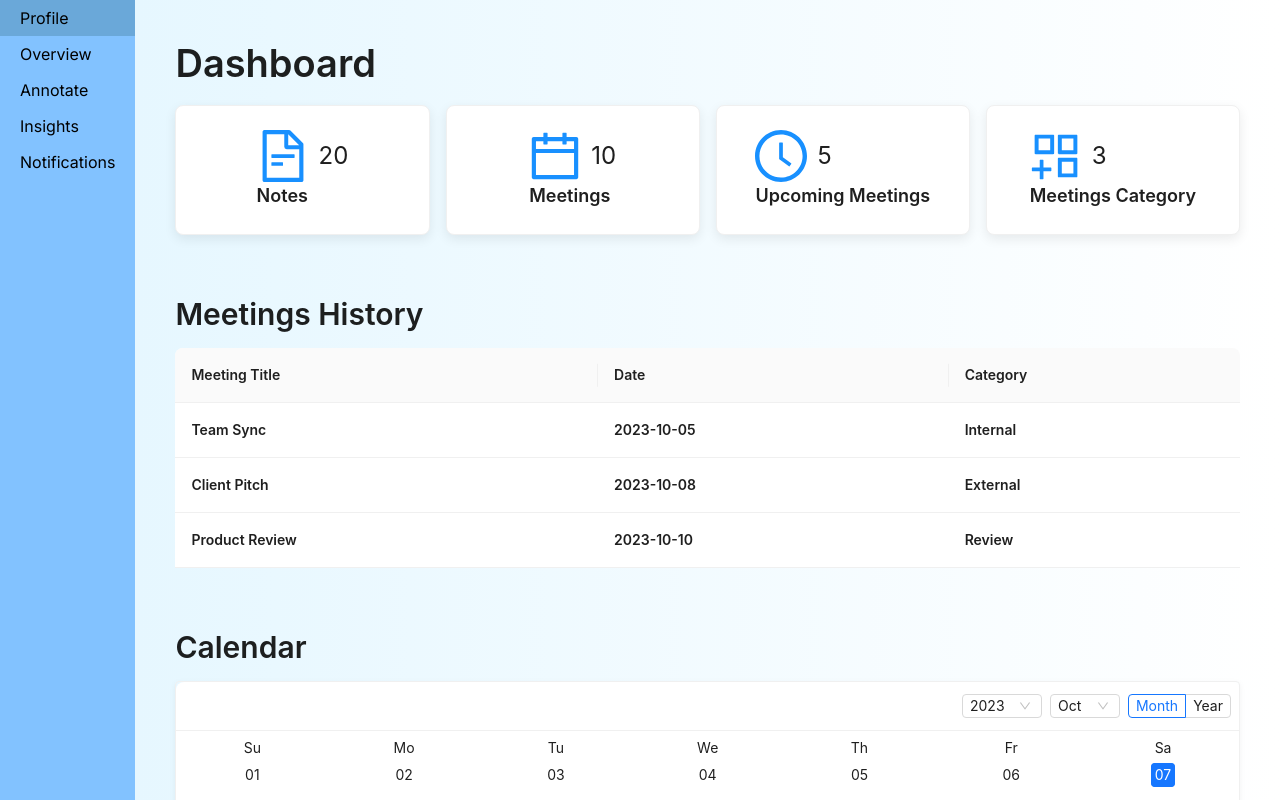
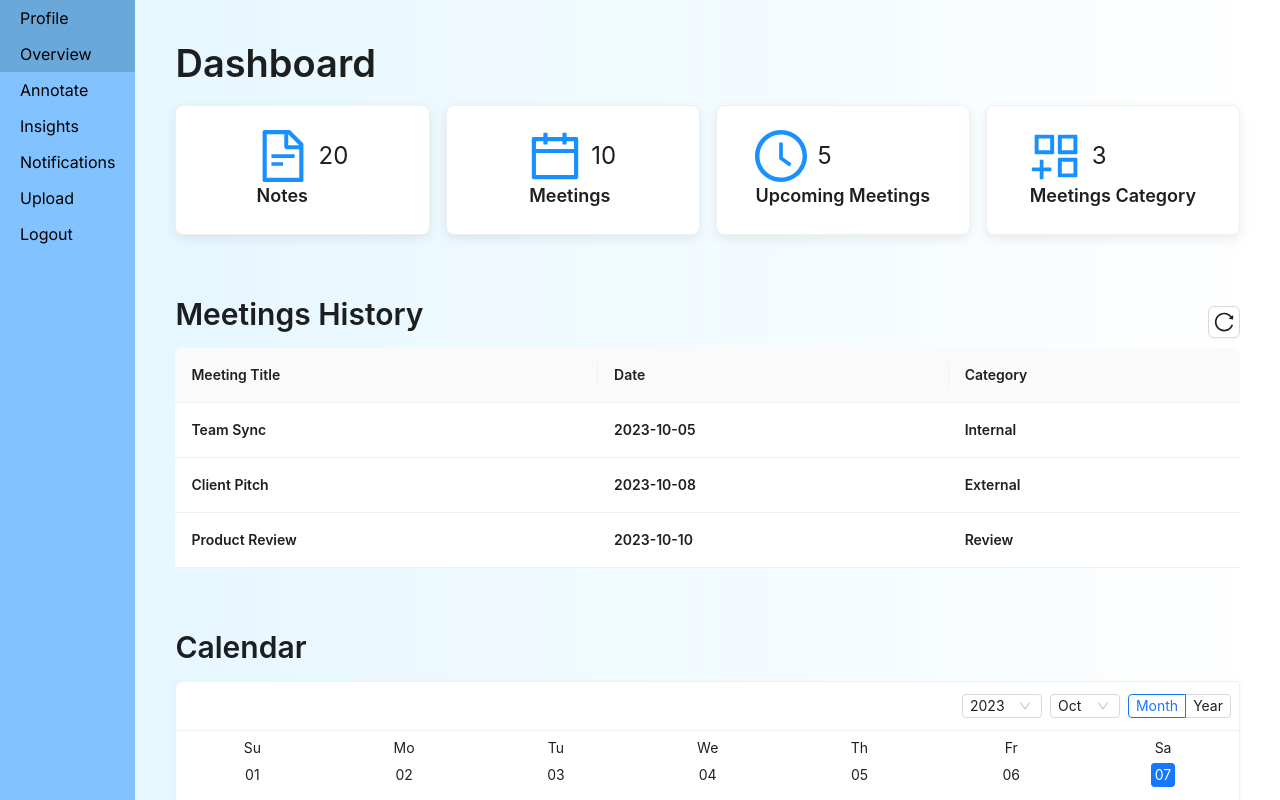
Before and after one commit to gokulprathin8/transcribify, a Next.js app in the folder frontend/: page /home in a window 1280 px wide. Shown: the top 800 px of the page. Built offline with nearby package versions, Linux system fonts and the light colour scheme.

Commit message:
fix: Add refresh button

```diff
--- a/frontend/app/home/page.js
+++ b/frontend/app/home/page.js
@@ -1,12 +1,13 @@
 "use client";
 
 import React from 'react';
-import { Row, Col, Card, Table, Calendar, Typography } from 'antd';
+import { Row, Col, Card, Table, Calendar, Typography, Button, Space } from 'antd';
 import {
   FileTextOutlined,
   CalendarOutlined,
   ClockCircleOutlined,
   AppstoreAddOutlined,
+  ReloadOutlined,
 } from '@ant-design/icons';
 
 const { Title, Text } = Typography;
@@ -77,7 +78,17 @@ const DashboardPage = () => {
 
       {/* Meetings History */}
       <div style={{ marginTop: '60px', marginBottom: '20px' }}>
-        <Title level={2}>Meetings History</Title>
+        <Space style={{ width: '100%', display: 'flex', justifyContent: 'space-between', alignItems: 'center' }}>
+          <Title level={2}>Meetings History</Title>
+          <Button
+            type="default"
+            icon={<ReloadOutlined style={{ fontSize: '20px' }} />}
+            onClick={() => {
+              // Add your refresh functionality here
+              console.log("Refreshed!");
+            }}
+          />
+        </Space>
         <Table columns={columns} dataSource={data} pagination={false} />
       </div>
 
--- a/frontend/app/home/sidenavbar.js
+++ b/frontend/app/home/sidenavbar.js
@@ -33,8 +33,8 @@ function SideNavbar() {
         Profile
       </NavItem>
       <NavItem
-        active={router.pathname === "/overview"}
-        onClick={() => router.push("/overview")}
+        active={router.pathname === "/home"}
+        onClick={() => router.push("/home")}
       >
         Overview
       </NavItem>
@@ -56,6 +56,18 @@ function SideNavbar() {
       >
         Notifications
       </NavItem>
+      <NavItem
+        active={router.pathname === "home/upload"}
+        onClick={() => router.push("home/upload")}
+      >
+        Upload
+      </NavItem>
+      <NavItem
+        active={router.pathname === "/login"}
+        onClick={() => router.push("/login")}
+      >
+        Logout
+      </NavItem>
     </Navbar>
   );
 }
```
